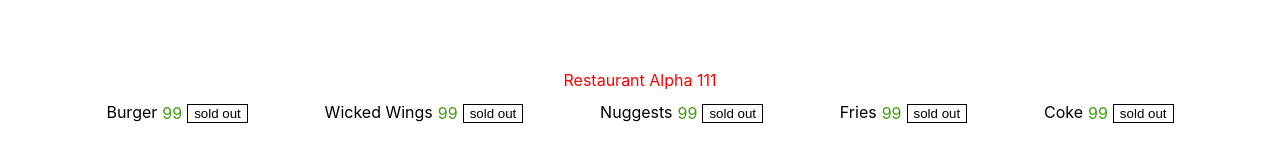
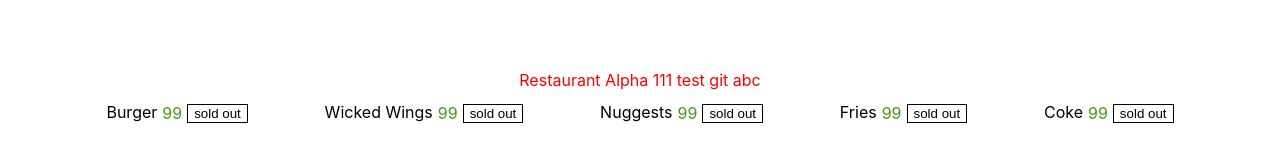
Before and after one commit to ltzx2004538/flexboxDemo, a React (Create React App) app in the folder flexbox/: page / in a window 1280 px wide. Shown: the part 403-563 px from the top of the page. Built offline with nearby package versions, Linux system fonts and the light colour scheme.

Commit message:
git test
git test 2

```diff
--- a/flexbox/src/components/KFC/Restaurant/Restaurant.js
+++ b/flexbox/src/components/KFC/Restaurant/Restaurant.js
@@ -64,7 +64,8 @@ class Restaurant extends React.Component {
             <div className="restaurantList">
                 <div className="restaurant">
                     <div className='restaurant__name'>
-                        Restaurant Alpha 111
+                        Restaurant Alpha 111 test
+                        git abc
                      </div>
                     <div className="restaurant__menu">
                         {menuAlpha.map((item) => (
```
